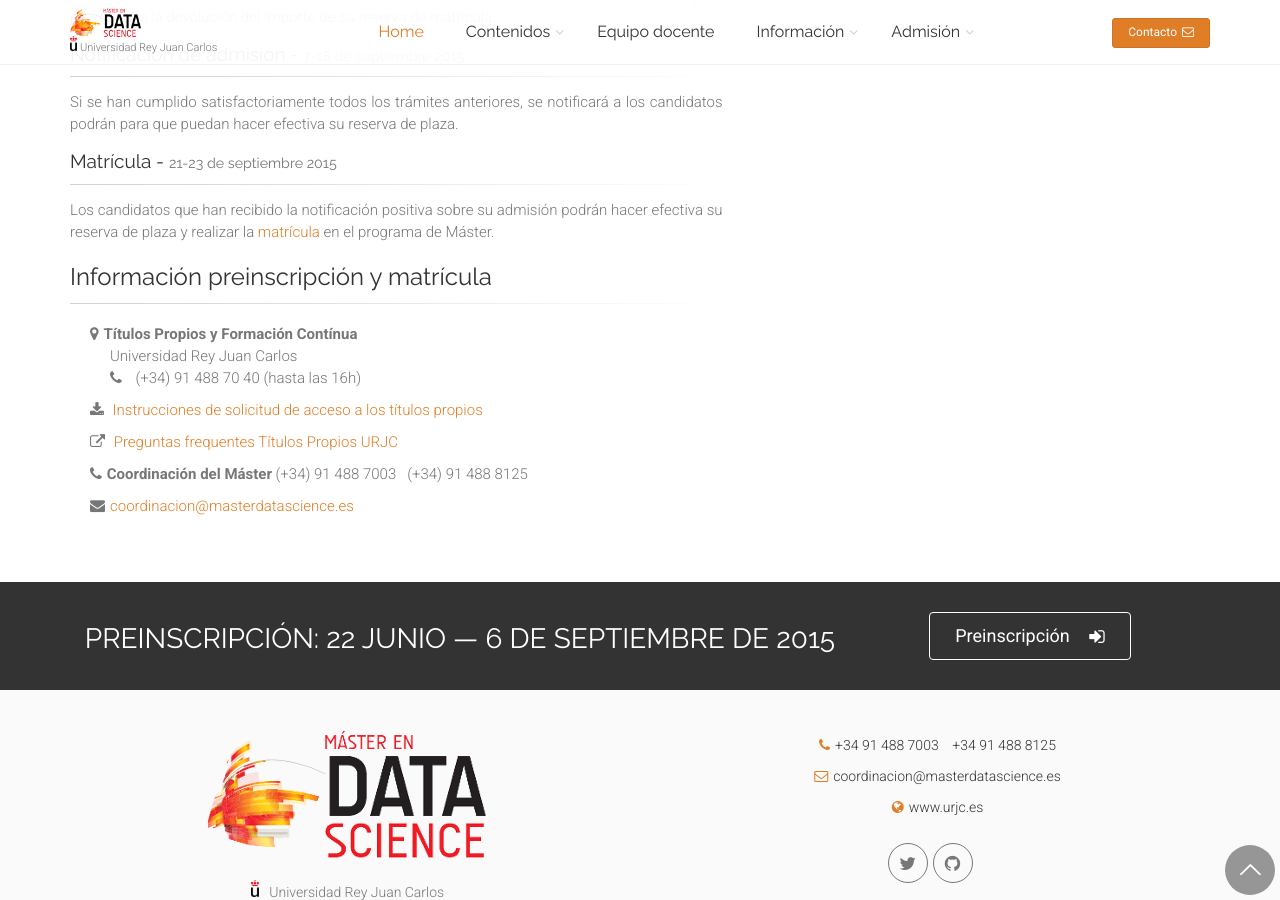
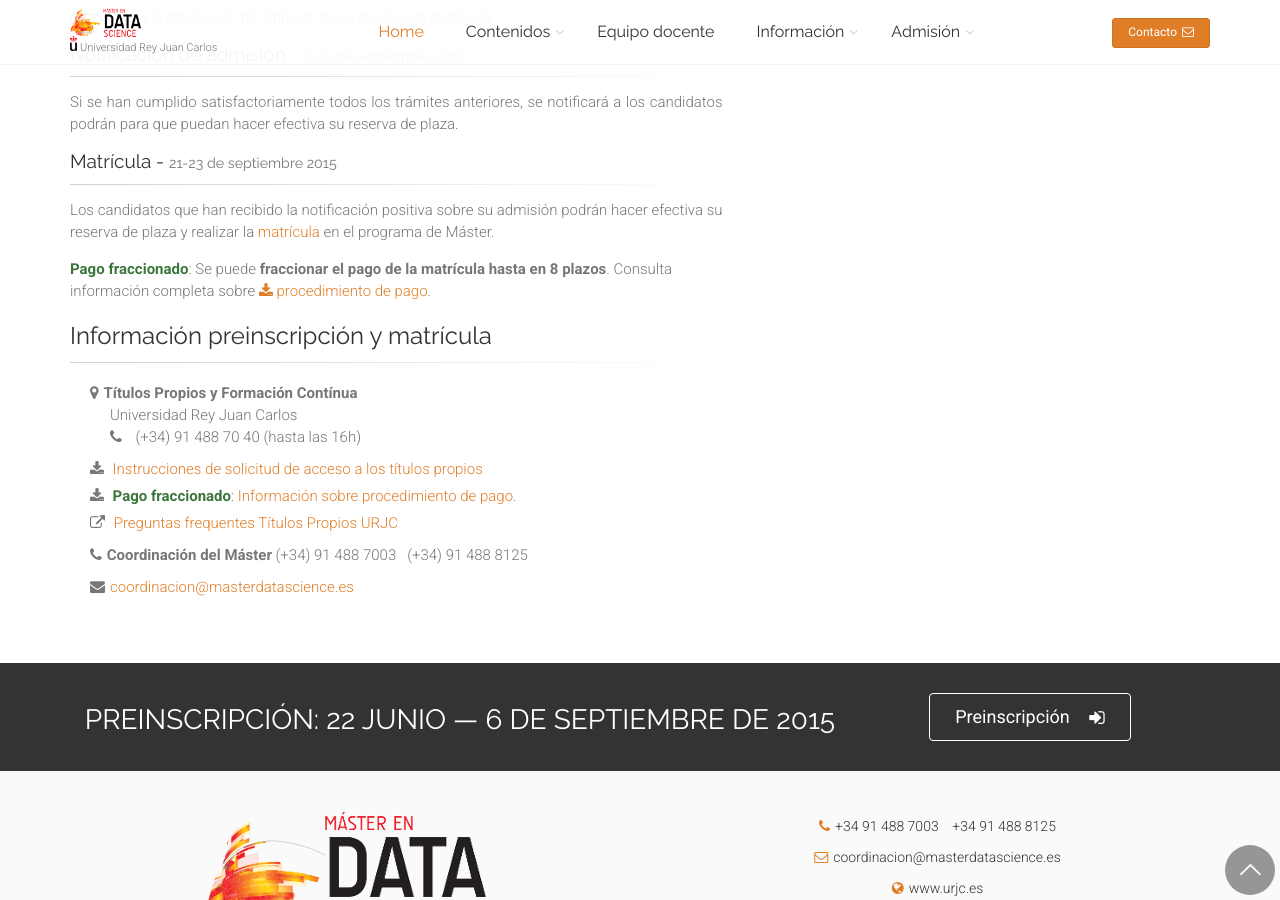
Before and after one commit to URJCDataScience/central, a Jekyll site: the page built from admision/index.html, in a window 1280 px wide and 900 px high, scrolled down 1601 px. Built offline with Jekyll 4.4.1, drawn with Linux system fonts in a browser that asks for light colours.

Commit message:
Info split payment

```diff
--- a/_includes/registration_info.html
+++ b/_includes/registration_info.html
@@ -13,6 +13,7 @@
 		<i class="fa fa-download pr-5"></i>
 		<a href="http://www.urjc.es/images/EstudiarURJC/Admision_matricula/titulos%20propios/Manual_Alumno_TTPP.pdf"> Instrucciones de solicitud de acceso a los títulos propios </a>
 	</li>
+	<i class="fa fa-download pr-5"></i> <strong class="text-success">Pago fraccionado</strong>: <a href="http://www.urjc.es/images/EstudiarURJC/Admision_matricula/titulos%20propios/pago_fraccionado.pdf"> Información sobre procedimiento de pago</a>.
 	<li>
 		<i class="fa fa-external-link pr-5"></i>
 		<a href="http://www.urjc.es/estudiar-en-la-urjc/admision/276-titulos-propios-admision#preguntas-frecuentes">Preguntas frequentes Títulos Propios URJC</a>
--- a/admision/index.html
+++ b/admision/index.html
@@ -106,6 +106,11 @@ author: URJCDataScience
 					hacer efectiva su reserva de plaza y realizar la <a href="{{ site.baseurl }}matricula" >matrícula</a>
 					en el programa de Máster.
 				</p>
+				<p>
+					<strong class="text-success">Pago fraccionado</strong>:
+					Se puede <strong>fraccionar el pago de la matrícula hasta en 8 plazos</strong>.
+					Consulta información completa sobre <a href="http://www.urjc.es/images/EstudiarURJC/Admision_matricula/titulos%20propios/pago_fraccionado.pdf"><i class="fa fa-download"></i> procedimiento de pago</a>.
+				</p>
 
 				{% include registration_info.html %}
 
--- a/matricula/index.html
+++ b/matricula/index.html
@@ -25,7 +25,7 @@ author: URJCDataScience
 						<strong>Máster en Data Science</strong>.
 					</li>
 					<li><i class="fa fa-chevron-right pr-10"></i>Matrícula:
-						<strong>5.000€</strong>.
+						<strong>5.000€</strong>. <strong class="text-success">Opciones de pago fraccionado</strong> <i class="fa fa-download"></i><a href="http://www.urjc.es/images/EstudiarURJC/Admision_matricula/titulos%20propios/pago_fraccionado.pdf"> Información</a>.
 					</li>
 					<li><i class="fa fa-chevron-right pr-10"></i>Reserva de plaza:
 						<strong>500€</strong> (a descontar del total de la matrícula).
--- a/preinscripcion/index.html
+++ b/preinscripcion/index.html
@@ -25,7 +25,7 @@ author: URJCDataScience
 						<strong>Máster en Data Science</strong>.
 					</li>
 					<li><i class="fa fa-chevron-right pr-10"></i>Matrícula:
-						<strong>5.000€</strong>.
+						<strong>5.000€</strong>. <strong class="text-success">Opciones de pago fraccionado</strong> <i class="fa fa-download"></i><a href="http://www.urjc.es/images/EstudiarURJC/Admision_matricula/titulos%20propios/pago_fraccionado.pdf"> Información</a>.
 					</li>
 					<li><i class="fa fa-chevron-right pr-10"></i>Reserva de plaza:
 						<strong>500€</strong> (a descontar del total de la matrícula).
```
Also changed, not shown: informacion/index.html (+8 -1 lines).
